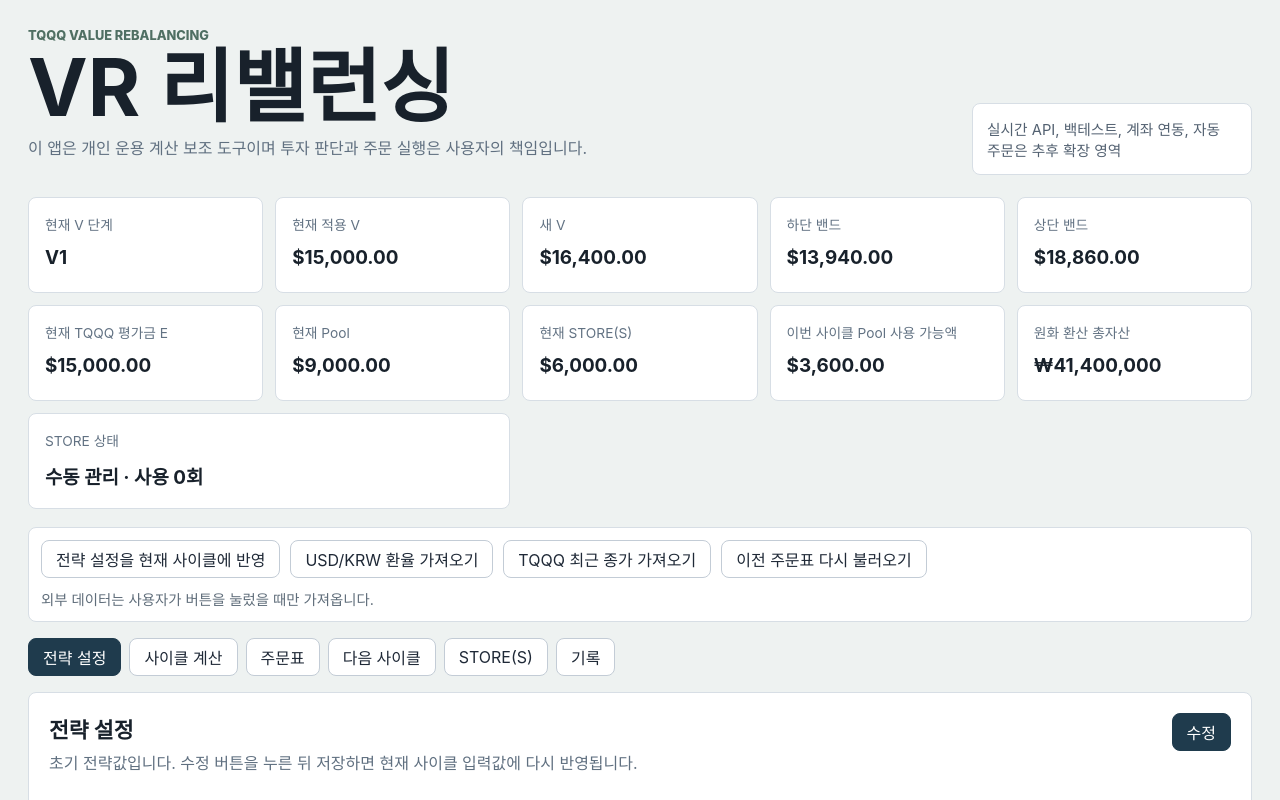
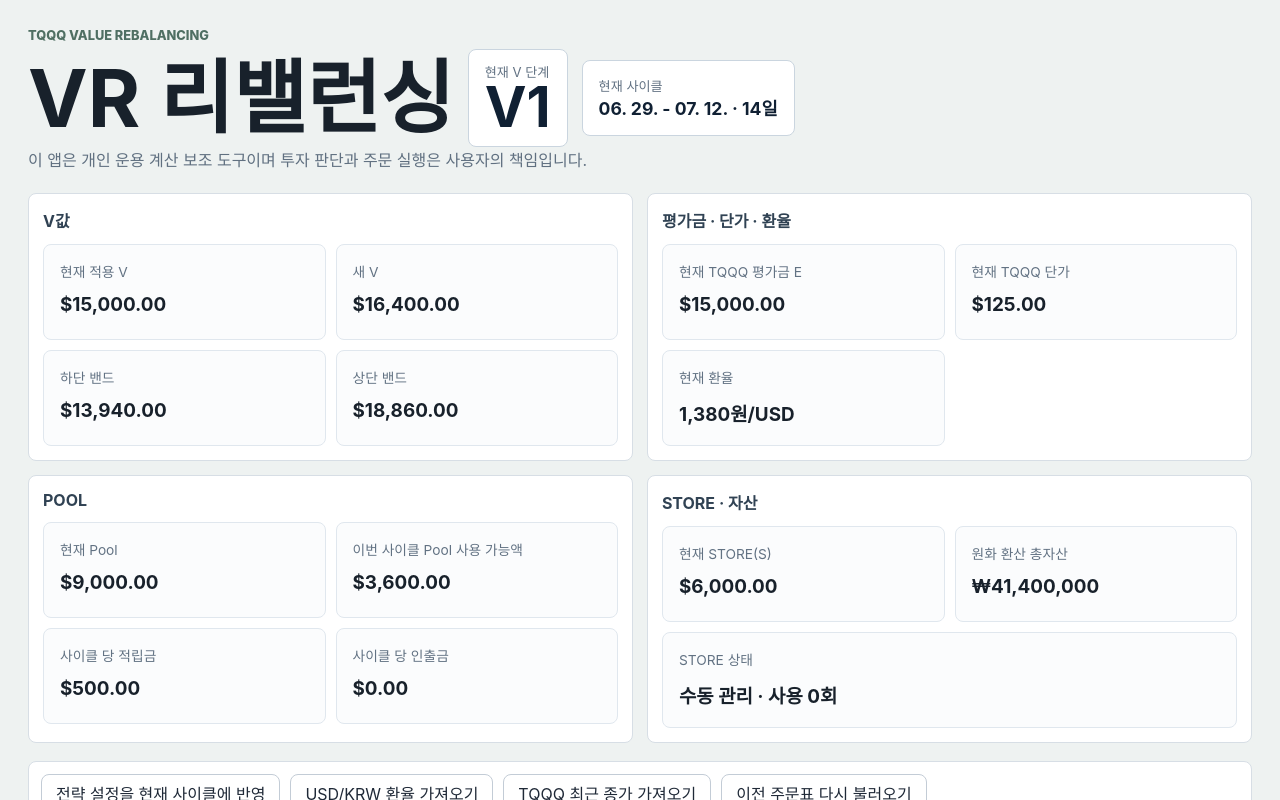
Before and after one commit to bookgoom891/VR-10Years-project, a React (Vite) app: page / in a window 1280 px wide. Shown: the top 800 px of the page. Built offline with nearby package versions, Linux system fonts and the light colour scheme.

Commit message:
Rework dashboard cycle summary

```diff
--- a/src/App.tsx
+++ b/src/App.tsx
@@ -34,6 +34,7 @@
 const historyKey = "vr-rebalancing.history";
 const undoKey = "vr-rebalancing.undo";
 const fillsKey = "vr-rebalancing.fills";
+const today = new Date().toISOString().slice(0, 10);
 
 const defaultSettings: StrategySettings = {
   symbol: "TQQQ",
@@ -41,6 +42,7 @@
   initialAveragePrice: 125,
   startClosePrice: 125,
   totalOrderQuantity: 120,
+  cycleStartDate: today,
   initialPool: 9000,
   initialStore: 6000,
   bandRate: 0.15,
@@ -88,6 +90,25 @@
   { id: "store", label: "STORE(S)" },
   { id: "history", label: "기록" }
 ];
+
+function addDays(dateText: string, days: number) {
+  const date = new Date(`${dateText}T00:00:00`);
+  if (Number.isNaN(date.getTime())) return today;
+  date.setDate(date.getDate() + days);
+  return date.toISOString().slice(0, 10);
+}
+
+function formatDate(dateText: string) {
+  const date = new Date(`${dateText}T00:00:00`);
+  if (Number.isNaN(date.getTime())) return dateText;
+  return date.toLocaleDateString("ko-KR", { month: "2-digit", day: "2-digit" });
+}
+
+function cyclePeriod(settings: StrategySettings) {
+  const start = settings.cycleStartDate || today;
+  const end = addDays(start, Math.max(settings.cycleDays, 1) - 1);
+  return `${formatDate(start)} - ${formatDate(end)} · ${settings.cycleDays}일`;
+}
 
 function normalizeHistory(records: HistoryRecord[]): HistoryRecord[] {
   return records.map((record) => ({
@@ -253,6 +274,7 @@
       fillDrafts
     };
     const record = makeRecord(history.length);
+    const nextStartDate = addDays(settings.cycleStartDate || today, settings.cycleDays);
     const nextCycle: CycleInput = {
       ...cycle,
       previousV: advancePreview.nextV,
@@ -264,6 +286,8 @@
     };
 
     setUndoSnapshot(snapshot);
+    setSettings((current) => ({ ...current, cycleStartDate: nextStartDate }));
+    setDraftSettings((current) => ({ ...current, cycleStartDate: nextStartDate }));
     setHistory((current) => [record, ...current]);
     setCycle(nextCycle);
     setFillDrafts([]);
@@ -313,10 +337,19 @@
       <header className="app-header">
         <div>
           <p className="eyebrow">TQQQ Value Rebalancing</p>
-          <h1>VR 리밸런싱</h1>
+          <div className="title-row">
+            <h1>VR 리밸런싱</h1>
+            <div className="v-stage-badge">
+              <span>현재 V 단계</span>
+              <strong>{cycle.vStage}</strong>
+            </div>
+            <div className="period-badge">
+              <span>현재 사이클</span>
+              <strong>{cyclePeriod(settings)}</strong>
+            </div>
+          </div>
           <p className="notice">이 앱은 개인 운용 계산 보조 도구이며 투자 판단과 주문 실행은 사용자의 책임입니다.</p>
         </div>
-        <div className="future-box">실시간 API, 백테스트, 계좌 연동, 자동 주문은 추후 확장 영역</div>
       </header>
 
       <Dashboard settings={settings} cycle={cycle} result={result} storeSignal={storeSignal} />
--- a/src/components/Dashboard.tsx
+++ b/src/components/Dashboard.tsx
@@ -1,5 +1,5 @@
 import type { CycleInput, CycleResult, StoreSignalResult, StrategySettings } from "../types";
-import { krw, money } from "./fields";
+import { krw, money, price } from "./fields";
 
 interface Props {
   settings: StrategySettings;
@@ -8,32 +8,58 @@
   storeSignal: StoreSignalResult;
 }
 
-export default function Dashboard({ settings, cycle, result, storeSignal }: Props) {
-  const cards = [
-    ["현재 V 단계", cycle.vStage],
-    ["현재 적용 V", money(cycle.previousV)],
-    ["새 V", money(result.newV)],
-    ["하단 밴드", money(result.lowerBand)],
-    ["상단 밴드", money(result.upperBand)],
-    [`현재 ${settings.symbol} 평가금 E`, money(result.endingEquity)],
-    ["현재 Pool", money(cycle.currentPool)],
-    ["현재 STORE(S)", money(cycle.currentStore)],
-    ["이번 사이클 Pool 사용 가능액", money(result.cyclePoolBudget)],
-    ["원화 환산 총자산", krw(result.totalKrwAssets)]
-  ];
-
+function MetricCard({ label, value }: { label: string; value: string }) {
   return (
-    <section className="dashboard">
-      {cards.map(([label, value]) => (
-        <article className="metric-card" key={label}>
+    <article className="metric-card">
       <span>{label}</span>
       <strong>{value}</strong>
     </article>
-      ))}
+  );
+}
+
+export default function Dashboard({ settings, cycle, result, storeSignal }: Props) {
+  return (
+    <section className="dashboard dashboard-grouped">
+      <div className="dashboard-area v-area">
+        <h2>V값</h2>
+        <div className="metric-grid">
+          <MetricCard label="현재 적용 V" value={money(cycle.previousV)} />
+          <MetricCard label="새 V" value={money(result.newV)} />
+          <MetricCard label="하단 밴드" value={money(result.lowerBand)} />
+          <MetricCard label="상단 밴드" value={money(result.upperBand)} />
+        </div>
+      </div>
+
+      <div className="dashboard-area market-area">
+        <h2>평가금 · 단가 · 환율</h2>
+        <div className="metric-grid">
+          <MetricCard label={`현재 ${settings.symbol} 평가금 E`} value={money(result.endingEquity)} />
+          <MetricCard label={`현재 ${settings.symbol} 단가`} value={price(cycle.endingPrice)} />
+          <MetricCard label="현재 환율" value={`${cycle.exchangeRate.toLocaleString("ko-KR")}원/USD`} />
+        </div>
+      </div>
+
+      <div className="dashboard-area pool-area">
+        <h2>POOL</h2>
+        <div className="metric-grid">
+          <MetricCard label="현재 Pool" value={money(cycle.currentPool)} />
+          <MetricCard label="이번 사이클 Pool 사용 가능액" value={money(result.cyclePoolBudget)} />
+          <MetricCard label="사이클 당 적립금" value={money(cycle.contribution)} />
+          <MetricCard label="사이클 당 인출금" value={money(cycle.withdrawal)} />
+        </div>
+      </div>
+
+      <div className="dashboard-area asset-area">
+        <h2>STORE · 자산</h2>
+        <div className="metric-grid">
+          <MetricCard label="현재 STORE(S)" value={money(cycle.currentStore)} />
+          <MetricCard label="원화 환산 총자산" value={krw(result.totalKrwAssets)} />
           <article className="metric-card signal">
             <span>STORE 상태</span>
             <strong>{storeSignal.labels.join(" · ")}</strong>
           </article>
+        </div>
+      </div>
     </section>
   );
 }
--- a/src/components/StrategySetup.tsx
+++ b/src/components/StrategySetup.tsx
@@ -60,11 +60,20 @@
         <NumberField label="초기 평단가" value={settings.initialAveragePrice} disabled={!isEditing} step={0.01} onChange={(value) => update("initialAveragePrice", value)} />
         <NumberField label="시작 직전 종가" value={settings.startClosePrice} disabled={!isEditing} step={0.01} onChange={(value) => update("startClosePrice", value)} />
         <NumberField label="총 주문 수량" value={settings.totalOrderQuantity} disabled={!isEditing} onChange={(value) => update("totalOrderQuantity", value)} suffix="주" />
+        <label className="field">
+          <span>사이클 시작일</span>
+          <input
+            type="date"
+            value={settings.cycleStartDate}
+            disabled={!isEditing}
+            onChange={(event) => update("cycleStartDate", event.target.value)}
+          />
+        </label>
+        <NumberField label="사이클 주기" value={settings.cycleDays} disabled onChange={(value) => update("cycleDays", value)} suffix="일, 2주 고정" />
         <NumberField label="초기 Pool" value={settings.initialPool} disabled={!isEditing} onChange={(value) => update("initialPool", value)} />
         <NumberField label="초기 STORE(S)" value={settings.initialStore} disabled={!isEditing} onChange={(value) => update("initialStore", value)} />
         <NumberField label="밴드 비율" value={settings.bandRate} disabled={!isEditing} step={0.01} onChange={(value) => update("bandRate", value)} suffix="0.15 = 15%" />
         <NumberField label="G값" value={settings.gValue} disabled={!isEditing} onChange={(value) => update("gValue", value)} />
-        <NumberField label="사이클 주기" value={settings.cycleDays} disabled={!isEditing} onChange={(value) => update("cycleDays", value)} suffix="일" />
         <NumberField label="사이클 당 적립금" value={settings.contribution} disabled={!isEditing} onChange={(value) => update("contribution", value)} />
         <NumberField label="사이클 당 인출금" value={settings.withdrawal} disabled={!isEditing} onChange={(value) => update("withdrawal", value)} />
         <NumberField label="사이클 당 Pool 사용 한도" value={settings.cyclePoolUseLimit} disabled={!isEditing} step={0.01} onChange={(value) => update("cyclePoolUseLimit", value)} suffix="0.4 = 40%" />
--- a/src/styles.css
+++ b/src/styles.css
@@ -43,11 +43,14 @@
 }
 
 .app-header {
-  display: grid;
-  grid-template-columns: 1fr auto;
-  gap: 20px;
-  align-items: end;
   margin-bottom: 22px;
+}
+
+.title-row {
+  display: flex;
+  flex-wrap: wrap;
+  gap: 14px;
+  align-items: center;
 }
 
 .eyebrow {
@@ -66,9 +69,37 @@
 }
 
 h1 {
-  margin-bottom: 10px;
+  margin-bottom: 0;
   font-size: clamp(2.25rem, 7vw, 5rem);
   line-height: 0.95;
+}
+
+.v-stage-badge,
+.period-badge {
+  display: grid;
+  min-height: 76px;
+  align-content: center;
+  border: 1px solid #cad5df;
+  border-radius: 8px;
+  background: #ffffff;
+  padding: 12px 16px;
+}
+
+.v-stage-badge span,
+.period-badge span {
+  color: #627283;
+  font-size: 0.82rem;
+}
+
+.v-stage-badge strong {
+  color: #102033;
+  font-size: clamp(2rem, 5vw, 3.5rem);
+  line-height: 0.95;
+}
+
+.period-badge strong {
+  color: #102033;
+  font-size: 1.1rem;
 }
 
 h2 {
@@ -106,14 +137,35 @@
   font-size: 0.92rem;
 }
 
-.dashboard {
+.dashboard-grouped {
   display: grid;
-  grid-template-columns: repeat(5, minmax(160px, 1fr));
-  gap: 12px;
+  grid-template-columns: repeat(2, minmax(0, 1fr));
+  gap: 14px;
   margin-bottom: 18px;
 }
 
+.dashboard-area {
+  border: 1px solid #d7dee5;
+  border-radius: 8px;
+  background: #ffffff;
+  padding: 14px;
+}
+
+.dashboard-area h2 {
+  margin-bottom: 12px;
+  color: #304253;
+  font-size: 1rem;
+}
+
+.metric-grid {
+  display: grid;
+  grid-template-columns: repeat(2, minmax(150px, 1fr));
+  gap: 10px;
+}
+
 .metric-card {
+  border-color: #e0e7ee;
+  background: #fbfcfd;
   min-height: 96px;
   padding: 16px;
 }
@@ -384,8 +436,8 @@
 }
 
 @media (max-width: 1100px) {
-  .dashboard {
-    grid-template-columns: repeat(3, minmax(160px, 1fr));
+  .dashboard-grouped {
+    grid-template-columns: 1fr;
   }
 
   .form-grid,
@@ -404,15 +456,16 @@
     padding: 18px 12px;
   }
 
-  .app-header {
-    grid-template-columns: 1fr;
+  .title-row {
+    align-items: stretch;
   }
 
-  .future-box {
-    max-width: none;
+  .v-stage-badge,
+  .period-badge {
+    width: 100%;
   }
 
-  .dashboard,
+  .metric-grid,
   .form-grid,
   .store-summary,
   .summary-grid {
--- a/src/types.ts
+++ b/src/types.ts
@@ -9,6 +9,7 @@
   initialAveragePrice: number;
   startClosePrice: number;
   totalOrderQuantity: number;
+  cycleStartDate: string;
   initialPool: number;
   initialStore: number;
   bandRate: number;
```
Lines whose indentation alone changed are shown as unchanged.
